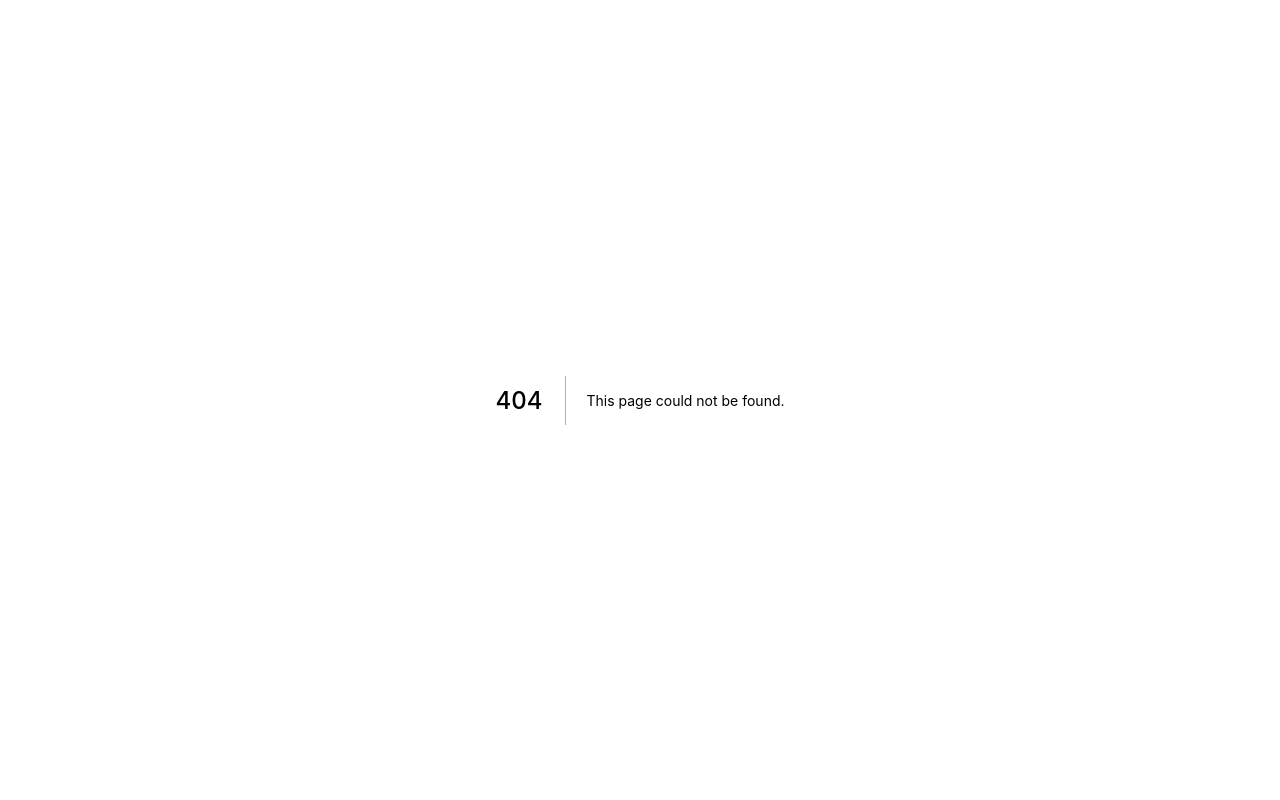
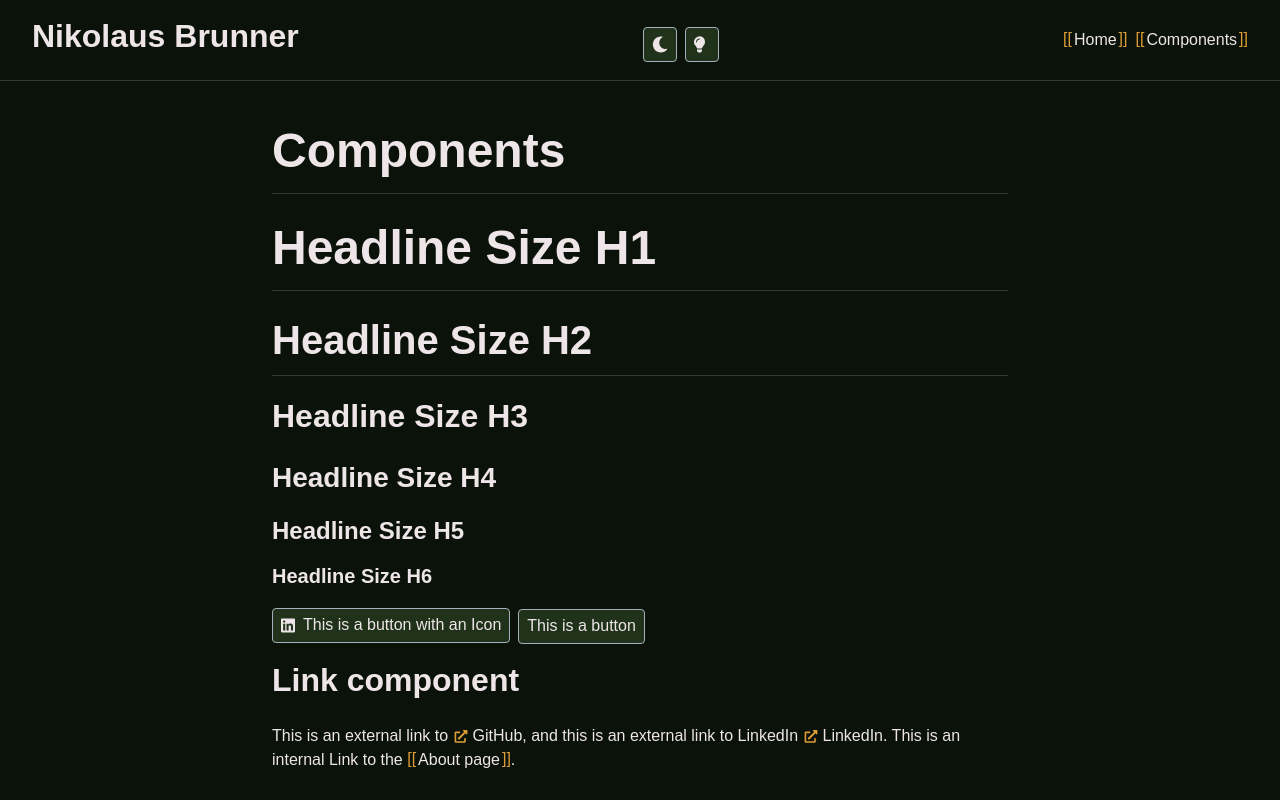
Before and after one commit to nikbrunner/nibru.dev, a Next.js app: page /components in a window 1280 px wide. Before the commit this address had no page. Shown: the top 800 px of the page. Built offline with nearby package versions, Linux system fonts and the light colour scheme.

Commit message:
Introduced new components page

```diff
--- a/components/Nav.tsx
+++ b/components/Nav.tsx
@@ -9,6 +9,7 @@ import { ThemeContext, Theme } from '../context/ThemeContext';
 import { cn } from '../lib/cn';
 
 import profile from '../data/profile';
+import Link from './Link';
 
 const Nav = () => {
   const { theme, setTheme } = useContext(ThemeContext);
@@ -21,7 +22,7 @@ const Nav = () => {
         </Headline>
       </div>
 
-      <div className='Nav__buttons'>
+      <div className='Nav__theme-buttons'>
         <Button
           icon={<FontAwesomeIcon icon='moon' />}
           onClick={() => setTheme(Theme.dark)}
@@ -32,6 +33,15 @@ const Nav = () => {
           onClick={() => setTheme(Theme.light)}
         ></Button>
       </div>
+
+      <div className='Nav__links'>
+        <Link href='/' type='internal'>
+          Home
+        </Link>
+        <Link href='/components' type='internal'>
+          Components
+        </Link>
+      </div>
     </nav>
   );
 };
--- a/components/Page.tsx
+++ b/components/Page.tsx
@@ -11,7 +11,7 @@ import { ThemeContext } from '../context/ThemeContext';
 import { cn } from '../lib/cn';
 interface Props extends GenericProps {
   name: string;
-  title: string;
+  title?: string;
 }
 
 const Page = ({ children, name, title }: Props) => {
@@ -19,7 +19,7 @@ const Page = ({ children, name, title }: Props) => {
   return (
     <>
       <Head>
-        <title>{title}</title>
+        <title>{title ? `nibru.dev:${title}` : `nibru.dev:${name}`}</title>
 
         {/* TODO REplace Favicon */}
         <link rel='icon' href='/favicon.ico' />
--- /dev/null
+++ b/pages/components.tsx
@@ -0,0 +1,125 @@
+import React from 'react';
+import { FontAwesomeIcon } from '@fortawesome/react-fontawesome';
+
+import Section from '../components/Section';
+import Row from '../components/Row';
+import Button from '../components/Button';
+import Skill from '../components/Skill';
+import Experience from '../components/Experience';
+import Headline from '../components/Headline';
+import Link from '../components/Link';
+import Page from '../components/Page';
+
+import { Experience as ExperienceType } from '../types/Experience';
+import { Skill as SkillType } from '../types/Skill';
+
+import skills from '../data/skills';
+import experiences from '../data/experiences';
+import profile from '../data/profile';
+
+const Components = () => (
+  <Page name='Components'>
+    <Section classNames={['Components__profile-section']}>
+      <Headline tag={'h1'} size={'h1'}>
+        Components
+      </Headline>
+
+      <Headline tag={'h1'} size={'h1'}>
+        Headline Size H1
+      </Headline>
+
+      <Headline tag={'h2'} size={'h2'}>
+        Headline Size H2
+      </Headline>
+
+      <Headline tag={'h3'} size={'h3'}>
+        Headline Size H3
+      </Headline>
+
+      <Headline tag={'h4'} size={'h4'}>
+        Headline Size H4
+      </Headline>
+
+      <Headline tag={'h5'} size={'h5'}>
+        Headline Size H5
+      </Headline>
+
+      <Headline tag={'h6'} size={'h6'}>
+        Headline Size H6
+      </Headline>
+
+      <Row>
+        <Button
+          icon={<FontAwesomeIcon icon={['fab', 'linkedin']} />}
+          label='This is a button with an Icon'
+        />
+        <Button label='This is a button' />
+      </Row>
+
+      <Headline size={'h3'}>Link component</Headline>
+
+      <Row>
+        This is an external link to{' '}
+        <Link href={profile.github} type={'external'}>
+          GitHub
+        </Link>
+        , and this is an external link to LinkedIn{' '}
+        <Link href={profile.linkedin} type={'external'}>
+          LinkedIn
+        </Link>
+        . This is an internal Link to the{' '}
+        <Link href='/about' type={'internal'}>
+          About page
+        </Link>
+        .
+      </Row>
+    </Section>
+
+    <Section classNames={['Components__skills-section']}>
+      <Row>
+        <Headline>Skills</Headline>
+      </Row>
+
+      <Row cols={'fourCols'} classNames={['Components__skills-container']}>
+        {skills.map(({ title, level, lib, icon }: SkillType) => (
+          <Skill
+            key={title}
+            title={title}
+            level={level}
+            lib={lib}
+            icon={icon}
+          />
+        ))}
+      </Row>
+    </Section>
+
+    <Section classNames={['Components__experiences-section']}>
+      <Row>
+        <Headline>Experiences</Headline>
+      </Row>
+
+      <Row
+        cols={'fourCols'}
+        classNames={['Components__experiences-container']}
+      >
+        {experiences.map(
+          (
+            { title, dateRange, company, details }: ExperienceType,
+            idx: number
+          ) => (
+            <Experience
+              key={title}
+              title={title}
+              dateRange={dateRange}
+              company={company}
+              details={details}
+              current={idx === experiences.length - 1}
+            />
+          )
+        )}
+      </Row>
+    </Section>
+  </Page>
+);
+
+export default Components;
--- a/scss/components/_Link.scss
+++ b/scss/components/_Link.scss
@@ -1,5 +1,4 @@
 .Link {
-  color: $color-orange;
   font-size: $font-size-text;
 
   &:hover {
@@ -13,6 +12,8 @@
   }
 
   &--dark {
+    color: $fg-color-darkMode;
+
     &::before,
     &::after,
     .svg-inline--fa {
@@ -21,6 +22,8 @@
   }
 
   &--light {
+    color: $fg-color-lightMode;
+
     &::before,
     &::after,
     .svg-inline--fa {
--- a/scss/components/_Nav.scss
+++ b/scss/components/_Nav.scss
@@ -10,8 +10,14 @@
     }
   }
 
-  &__buttons {
+  &__theme-buttons {
     @include grid(repeat(2, 1fr), $space-s);
+  }
+
+  &__links {
+    *:not(:last-child) {
+      margin-right: $space-s;
+    }
   }
 
   &--dark {
--- a/scss/components/_Page.scss
+++ b/scss/components/_Page.scss
@@ -1,4 +1,6 @@
 .Page {
+  min-height: 100vh;
+
   &--dark {
     background: $bg-color-primary--darkMode;
     color: $fg-color-darkMode;
--- a/scss/main.scss
+++ b/scss/main.scss
@@ -32,6 +32,7 @@
 // Page-specific styles
 @import 'pages/app';
 @import 'pages/home';
+@import 'pages/components';
 
 // Themes
 @import 'themes/default';
--- /dev/null
+++ b/scss/pages/_components.scss
@@ -0,0 +1,25 @@
+.Components {
+  &__profile-section {
+    .Button {
+      margin-right: $space-s;
+    }
+  }
+
+  &__skills-container {
+    @include grid(
+      repeat(auto-fit, minmax(250px, 1fr)),
+      $space-s,
+      auto,
+      $space-s
+    );
+  }
+
+  &__experiences-container {
+    @include grid(
+      repeat(auto-fit, minmax(250px, 1fr)),
+      $space-s,
+      auto,
+      $space-s
+    );
+  }
+}
```
Also changed, not shown: pages/index.tsx (+2 -104 lines), 1 other file (tests, documents, lock files or other folders).
